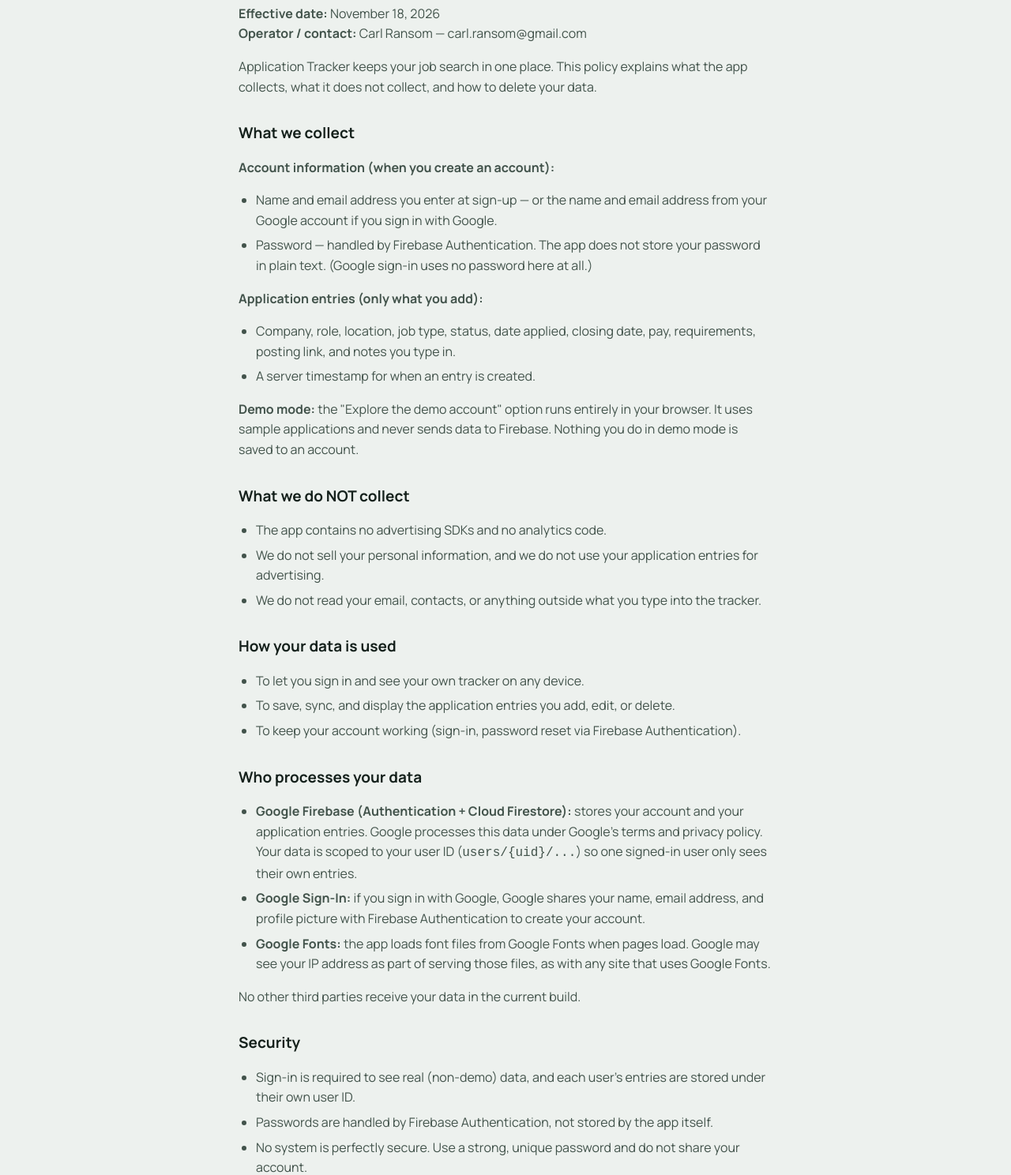
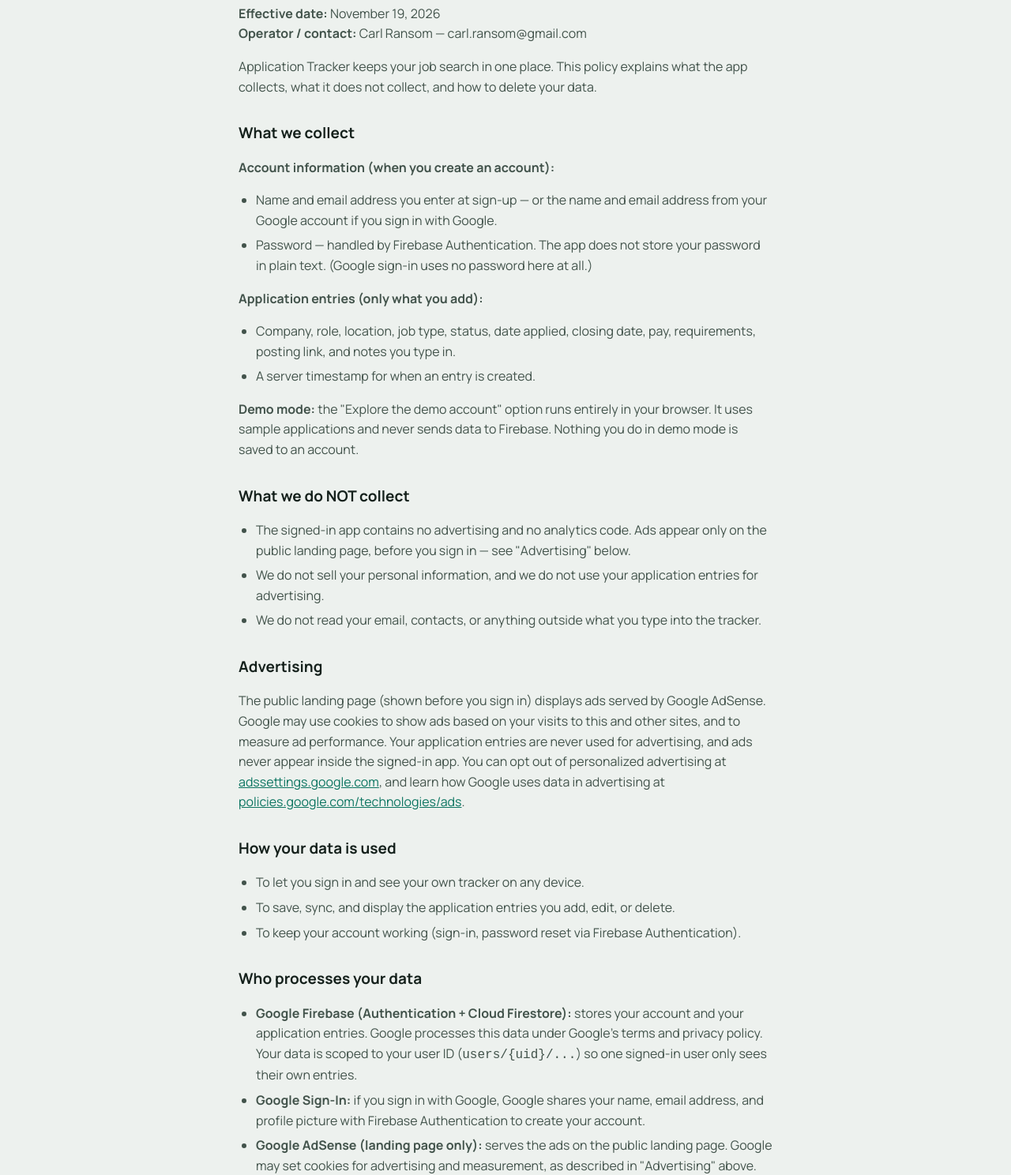
Before and after one commit to carlransom/application-tracker, a plain HTML site: page privacy.html in a window 1280 px wide. Shown: the part 196-1684 px from the top of the page at 79% size. Drawn offline with Linux system fonts and the light colour scheme.

Commit message:
AdSense: landing-page ad unit, ads.txt, privacy disclosure

```diff
--- a/privacy.html
+++ b/privacy.html
@@ -33,7 +33,7 @@
     <header><div class="in"><a href="/">Application Tracker</a><p>Privacy Policy</p></div></header>
     <main>
       <h1>Privacy Policy</h1>
-      <p class="lede"><b>Effective date:</b> November 18, 2026<br /><b>Operator / contact:</b> Carl Ransom — carl.ransom@gmail.com</p>
+      <p class="lede"><b>Effective date:</b> November 19, 2026<br /><b>Operator / contact:</b> Carl Ransom — carl.ransom@gmail.com</p>
       <p>Application Tracker keeps your job search in one place. This policy explains what the app collects, what it does not collect, and how to delete your data.</p>
 
       <h2>What we collect</h2>
@@ -51,10 +51,13 @@
 
       <h2>What we do NOT collect</h2>
       <ul>
-        <li>The app contains no advertising SDKs and no analytics code.</li>
+        <li>The signed-in app contains no advertising and no analytics code. Ads appear only on the public landing page, before you sign in — see "Advertising" below.</li>
         <li>We do not sell your personal information, and we do not use your application entries for advertising.</li>
         <li>We do not read your email, contacts, or anything outside what you type into the tracker.</li>
       </ul>
+
+      <h2>Advertising</h2>
+      <p>The public landing page (shown before you sign in) displays ads served by Google AdSense. Google may use cookies to show ads based on your visits to this and other sites, and to measure ad performance. Your application entries are never used for advertising, and ads never appear inside the signed-in app. You can opt out of personalized advertising at <a href="https://adssettings.google.com">adssettings.google.com</a>, and learn how Google uses data in advertising at <a href="https://policies.google.com/technologies/ads">policies.google.com/technologies/ads</a>.</p>
 
       <h2>How your data is used</h2>
       <ul>
@@ -67,6 +70,7 @@
       <ul>
         <li><b>Google Firebase (Authentication + Cloud Firestore):</b> stores your account and your application entries. Google processes this data under Google's terms and privacy policy. Your data is scoped to your user ID (<span style="font-family:monospace">users/{uid}/...</span>) so one signed-in user only sees their own entries.</li>
         <li><b>Google Sign-In:</b> if you sign in with Google, Google shares your name, email address, and profile picture with Firebase Authentication to create your account.</li>
+        <li><b>Google AdSense (landing page only):</b> serves the ads on the public landing page. Google may set cookies for advertising and measurement, as described in "Advertising" above. AdSense does not receive your application entries.</li>
         <li><b>Google Fonts:</b> the app loads font files from Google Fonts when pages load. Google may see your IP address as part of serving those files, as with any site that uses Google Fonts.</li>
       </ul>
       <p>No other third parties receive your data in the current build.</p>
```
Also changed, not shown: index.html (+15 -0 lines), ads.txt (added).
